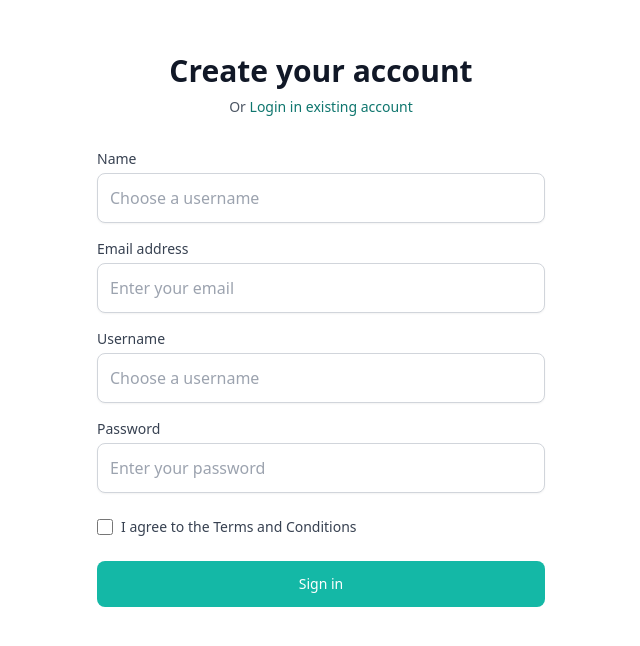
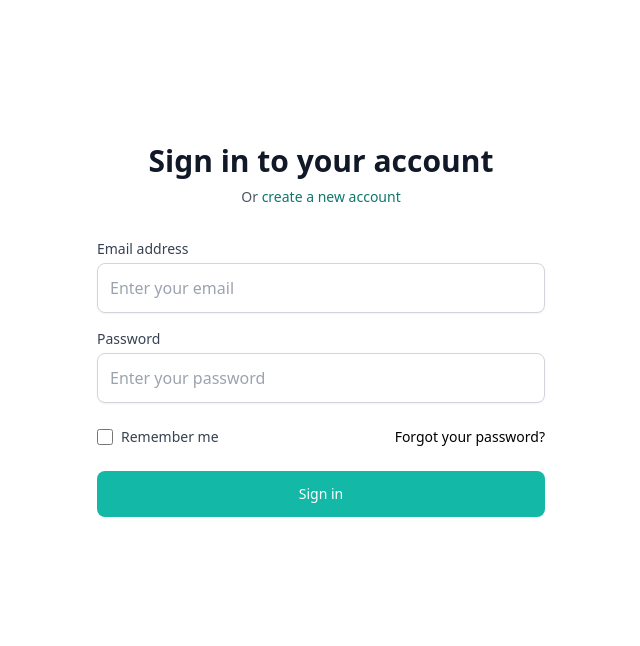
Before and after one commit to ankit792r/intune-react, a React (Vite) app: page /auth in a window 1280 px wide. Shown: the part 106-752 px from the top of the page, without its empty margins (319-959 px from the left). Built offline with nearby package versions, Linux system fonts and the light colour scheme.

Commit message:
user login and register done

```diff
--- a/src/comps/atoms/NameInputField.tsx
+++ b/src/comps/atoms/NameInputField.tsx
@@ -13,7 +13,7 @@ const NameInputField = ({ fieldName, value, onValueChange, fieldError }: Props)
             <label className="block text-sm font-medium text-gray-700">{fieldName}</label>
             <input value={value} onChange={(e) => { onValueChange(e.target.value) }} id="register-username" name="username" type="text" required
                 className="mt-1 block w-full px-3 py-3 border border-gray-300 rounded-lg shadow-sm placeholder-gray-400 focus:outline-none focus:ring-2 focus:ring-primary focus:border-primary transition duration-200"
-                placeholder="Choose a username" />
+                placeholder={`Enater ${fieldName?.toLowerCase()}`} />
             <p className="mt-1 text-sm text-red-600 hidden" id="register-username-error"></p>
         </div>
     )
--- a/src/comps/molecules/LoginForm.tsx
+++ b/src/comps/molecules/LoginForm.tsx
@@ -2,21 +2,25 @@ import EmailInputField from '../atoms/EmailInputField'
 import PasswordInputField from '../atoms/PasswordInputField'
 import AuthSubmitButton from '../atoms/AuthSubmitButton'
 import { useState, type FormEvent } from 'react'
-import { useAppSelector } from '../../state/hooks'
+import { useAppDispatch, useAppSelector } from '../../state/hooks'
+import { login } from '../../state/features/auth/authActions'
+import { useNavigate } from 'react-router-dom'
 
 type Props = {}
 
 const LoginForm = (props: Props) => {
-
+    const dispatch = useAppDispatch()
+    const navigate = useNavigate()
     const error = useAppSelector(state => state.authSlice.error.login)
     const loading = useAppSelector(state => state.authSlice.loading.login)
 
     const [email, setEmail] = useState("")
     const [password, setPassword] = useState("")
 
-    const handleSubmit = (e: FormEvent) => {
+    const handleSubmit = async (e: FormEvent) => {
         e.preventDefault()
-        console.log({ email, password })
+        dispatch(login({ email, password })).unwrap()
+            .then(() => {navigate("/chat")})
     }
 
     return (
--- a/src/comps/molecules/RegisterForm.tsx
+++ b/src/comps/molecules/RegisterForm.tsx
@@ -3,11 +3,17 @@ import EmailInputField from '../atoms/EmailInputField'
 import PasswordInputField from '../atoms/PasswordInputField'
 import AuthSubmitButton from '../atoms/AuthSubmitButton'
 import { useState, type FormEvent } from 'react'
-import { useAppSelector } from '../../state/hooks'
+import { useAppDispatch, useAppSelector } from '../../state/hooks'
+import { useNavigate } from 'react-router-dom'
+import { register } from '../../state/features/auth/authActions'
 
-type Props = {}
+type Props = {
+    onLoginChange(val: boolean): void
+}
+
 
 const RegisterForm = (props: Props) => {
+    const dispatch = useAppDispatch()
     const error = useAppSelector(state => state.authSlice.error.register)
     const loading = useAppSelector(state => state.authSlice.loading.register)
 
@@ -18,7 +24,8 @@ const RegisterForm = (props: Props) => {
 
     const handleSubmit = (e: FormEvent) => {
         e.preventDefault()
-        console.log({ email, password })
+        dispatch(register({name, email, username, password}))
+            .unwrap().then(()=> {props.onLoginChange(true)})
     }
 
 
--- a/src/comps/organisms/RegisterSection.tsx
+++ b/src/comps/organisms/RegisterSection.tsx
@@ -1,7 +1,5 @@
-import { useState, type FormEvent } from 'react'
 import AuthLogo from '../atoms/AuthLogo'
 import RegisterForm from '../molecules/RegisterForm'
-import { useAppSelector } from '../../state/hooks'
 
 type Props = {
   isLogin: boolean,
@@ -12,7 +10,7 @@ const RegisterSection = (props: Props) => {
   return (
     <div className="max-w-md w-full space-y-8">
       <AuthLogo isLogin={props.isLogin} onLoginChange={props.onLoginChange} />
-      <RegisterForm />
+      <RegisterForm onLoginChange={props.onLoginChange} />
     </div>
   )
 }
--- a/src/comps/templates/AuthPage.tsx
+++ b/src/comps/templates/AuthPage.tsx
@@ -3,7 +3,7 @@ import LoginSection from '../organisms/LoginSection'
 import RegisterSection from '../organisms/RegisterSection'
 
 const AuthPage = () => {
-    const [isLogin, setIsLogin] = useState<boolean>(false)
+    const [isLogin, setIsLogin] = useState<boolean>(true)
     return (
         <>
             {
--- a/src/state/features/auth/authActions.ts
+++ b/src/state/features/auth/authActions.ts
@@ -27,7 +27,7 @@ export const register = createAsyncThunk<
     { rejectValue: string }
 >("auth/register", async (data, { rejectWithValue }) => {
     try {
-        return await api.post<RegisterResponse>("/auth/register", data)
+        return await api.post<RegisterResponse>("/user/register", data)
     } catch (error) {
         if (error instanceof AxiosError) {
             const errorResponse = error.response?.data as ApiResponse<unknown>;
--- a/src/state/features/user/userSlice.ts
+++ b/src/state/features/user/userSlice.ts
@@ -1,4 +1,7 @@
 import { createSlice } from "@reduxjs/toolkit"
+import { login } from "../auth/authActions"
+import type { ApiResponse } from "../../../utils/api"
+import { saveToken } from "../../../utils/token"
 
 interface InitialState {
     isLoggedIn: boolean,
@@ -18,6 +21,16 @@ const userSlice = createSlice({
             state.isLoggedIn = false
             state.user = null
         }
+    },
+    extraReducers: builder => {
+        builder.addCase(login.fulfilled, (state, action) => {
+            const payload = action.payload as ApiResponse<LoginResponse>
+            if (payload.success) {
+                state.isLoggedIn = true
+                state.user = payload.data?.user as User
+                saveToken(payload.data?.token as string)
+            }
+        });
     }
 })
 
--- a/src/types/user.d.ts
+++ b/src/types/user.d.ts
@@ -1,5 +1,5 @@
 interface User {
-    userId: string;
+    id: string;
     name: string;
     email: string;
     username: string;
--- a/src/utils/api.ts
+++ b/src/utils/api.ts
@@ -8,7 +8,7 @@ export interface ApiResponse<T> {
 }
 
 const axiosInstance = axios.create({
-    baseURL: "",
+    baseURL: "http://localhost:8080",
     withCredentials: true
 });
 
```
